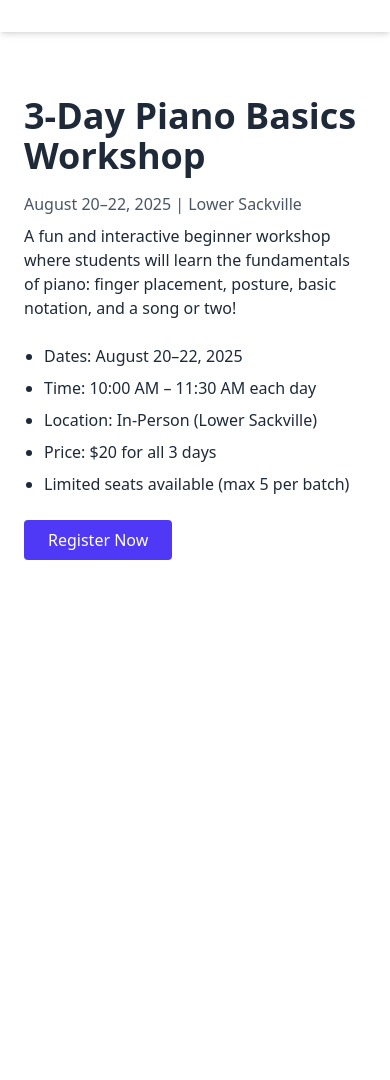
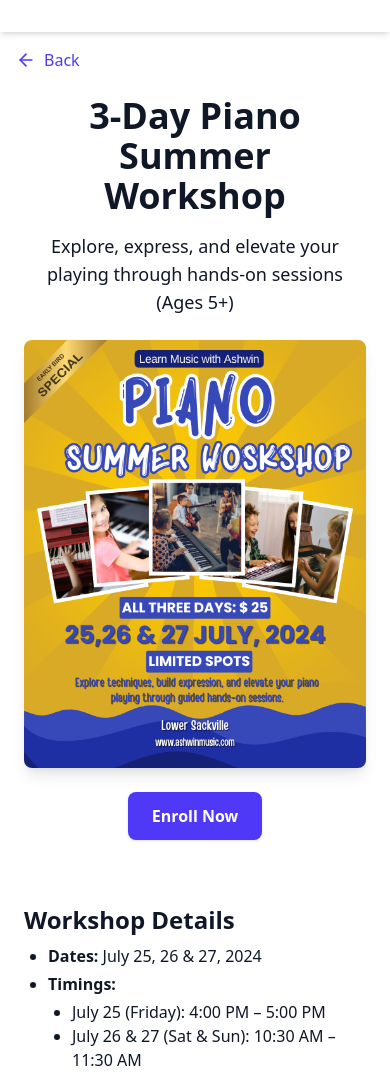
Before and after one commit to ashwinkotee/music-teaching-website, a React (Vite) app: page /workshops/piano-basics-workshop in a window 390 px wide. Shown: the top 1080 px of the page. Before the commit the page ends 844 px from the top, so only its background shows below. Built offline with nearby package versions, Linux system fonts and the light colour scheme.

Commit message:
Layout and workshop update

```diff
--- a/src/App.jsx
+++ b/src/App.jsx
@@ -12,7 +12,7 @@ import { useLocation } from "react-router-dom";
 import FacebookPixel from "./components/FacebookPixel";
 import WorkshopsPage from "./pages/WorkshopsPage";
 import Navbar from "./components/Navbar";
-import PianoBasicsWorkshop from "./components/workshops/PIanoBasicsWorkshop";
+import PianoBasicsWorkshop from "./pages/workshops/PIanoBasicsWorkshop";
 
 function App() {
   const ScrollToHash = () => {
--- a/src/components/workshops/PIanoBasicsWorkshop.jsx
+++ /dev/null
@@ -1,25 +0,0 @@
-const PianoBasicsWorkshop = () => {
-  return (
-    <section className="py-16 px-6 bg-white text-gray-800 max-w-3xl mx-auto">
-      <h1 className="text-4xl font-bold mb-4">3-Day Piano Basics Workshop</h1>
-      <p className="text-gray-600 mb-2">August 20–22, 2025 | Lower Sackville</p>
-      <p className="mb-6">
-        A fun and interactive beginner workshop where students will learn the
-        fundamentals of piano: finger placement, posture, basic notation, and a
-        song or two!
-      </p>
-      <ul className="list-disc pl-5 space-y-2 mb-6">
-        <li>Dates: August 20–22, 2025</li>
-        <li>Time: 10:00 AM – 11:30 AM each day</li>
-        <li>Location: In-Person (Lower Sackville)</li>
-        <li>Price: $20 for all 3 days</li>
-        <li>Limited seats available (max 5 per batch)</li>
-      </ul>
-      <button className="bg-indigo-600 text-white px-6 py-2 rounded hover:bg-indigo-700">
-        Register Now
-      </button>
-    </section>
-  );
-};
-
-export default PianoBasicsWorkshop;
--- a/src/pages/WorkshopsPage.jsx
+++ b/src/pages/WorkshopsPage.jsx
@@ -7,12 +7,7 @@ const workshops = [
     date: "August 20–22, 2025",
     summary:
       "Perfect for absolute beginners. Learn finger placement, posture, and basic melodies.",
-  },
-  {
-    title: "Christmas Piano Jam",
-    slug: "christmas-event",
-    date: "December 10, 2025",
-    summary: "Celebrate the season with festive songs. Open to all levels!",
+    image: "/Workshop.png", // Replace with your actual image path
   },
 ];
 
@@ -25,6 +20,11 @@ const WorkshopsPage = () => {
       <div className="grid md:grid-cols-2 gap-6">
         {workshops.map((event, index) => (
           <div key={index} className="bg-gray-800 p-6 rounded-lg shadow-lg">
+            <img
+              src={event.image}
+              alt={event.title}
+              className="w-full h-48 object-cover rounded mb-4"
+            />
             <h3 className="text-2xl font-semibold mb-2">{event.title}</h3>
             <p className="text-sm text-gray-400 mb-1">{event.date}</p>
             <p className="mb-4">{event.summary}</p>
--- /dev/null
+++ b/src/pages/workshops/PIanoBasicsWorkshop.jsx
@@ -0,0 +1,117 @@
+import React from "react";
+import BackArrow from "../../components/BackArrow";
+
+const PianoWorkshop = () => {
+  return (
+    <div className="relative min-h-screen bg-white dark:bg-gray-900">
+      <BackArrow />
+
+      <section className="bg-white dark:bg-gray-900 py-16 px-6 md:px-16 text-gray-900 dark:text-white">
+        <div className="max-w-4xl mx-auto">
+          {/* Hero Section */}
+          <div className="text-center mb-16">
+            <h1 className="text-4xl md:text-5xl font-bold mb-4">
+              3-Day Piano Summer Workshop
+            </h1>
+            <p className="text-lg md:text-xl">
+              Explore, express, and elevate your playing through hands-on
+              sessions (Ages 5+)
+            </p>
+            <img
+              src="/Workshop.png"
+              alt="Piano Workshop Poster"
+              width={800}
+              height={400}
+              className="rounded-lg mx-auto mt-6 shadow-lg"
+            />
+
+            <button
+              onClick={() => {
+                window.location.href = "/#contact";
+              }}
+              className="mt-6 inline-block px-6 py-3 bg-indigo-600 text-white font-semibold rounded-lg shadow hover:bg-indigo-700 transition"
+            >
+              Enroll Now
+            </button>
+          </div>
+
+          {/* Workshop Details */}
+          <section className="mb-6">
+            <h2 className="text-2xl font-semibold mb-2">Workshop Details</h2>
+            <ul className="list-disc pl-6 space-y-1">
+              <li>
+                <strong>Dates:</strong> July 25, 26 & 27, 2024
+              </li>
+              <li>
+                <strong>Timings:</strong>
+              </li>
+              <ul className="list-disc pl-6">
+                <li>July 25 (Friday): 4:00 PM – 5:00 PM</li>
+                <li>July 26 & 27 (Sat & Sun): 10:30 AM – 11:30 AM</li>
+              </ul>
+              <li>
+                <strong>Location:</strong> In-Person (Lower Sackville)
+              </li>
+              <li>
+                <strong>Fee:</strong> $25 for all 3 days
+              </li>
+              <li>
+                <strong>Capacity:</strong> Limited spots available
+              </li>
+            </ul>
+          </section>
+
+          {/* Syllabus */}
+          <section className="mb-6">
+            <h2 className="text-2xl font-semibold mb-2">Daily Syllabus</h2>
+            <ul className="space-y-4">
+              <li>
+                <strong>Day 1 – Foundations of Piano</strong>
+                <ul className="list-disc pl-6 text-sm">
+                  <li>
+                    Introduction to piano keys, finger placement, and posture
+                  </li>
+                  <li>Clapping exercises to understand rhythm</li>
+                  <li>Simple hand coordination games</li>
+                </ul>
+              </li>
+              <li>
+                <strong>Day 2 – Melody and Practice</strong>
+                <ul className="list-disc pl-6 text-sm">
+                  <li>Playing basic tunes using 3-5 keys</li>
+                  <li>Basic finger workouts and tempo building</li>
+                  <li>Group playing & rhythm games</li>
+                </ul>
+              </li>
+              <li>
+                <strong>Day 3 – Creativity & Expression</strong>
+                <ul className="list-disc pl-6 text-sm">
+                  <li>Expression through dynamics (soft/loud)</li>
+                  <li>Improvised mini-performances</li>
+                  <li>Final group performance & fun quiz</li>
+                </ul>
+              </li>
+            </ul>
+          </section>
+
+          {/* Call to Action */}
+          <div className="text-center mt-12">
+            <p className="mb-4 text-lg font-medium">
+              Ready to make music this summer?
+            </p>
+            <button
+              onClick={() => {
+                window.location.href = "/#contact";
+              }}
+              className="px-6 py-3 bg-indigo-600 text-white font-semibold rounded-lg shadow hover:bg-indigo-700 transition"
+            >
+              Contact Us to Register
+            </button>
+          </div>
+        </div>
+      </section>
+    </div>
+  );
+};
+
+export default PianoWorkshop;
```
Also changed, not shown: public/Workshop.png (added).
